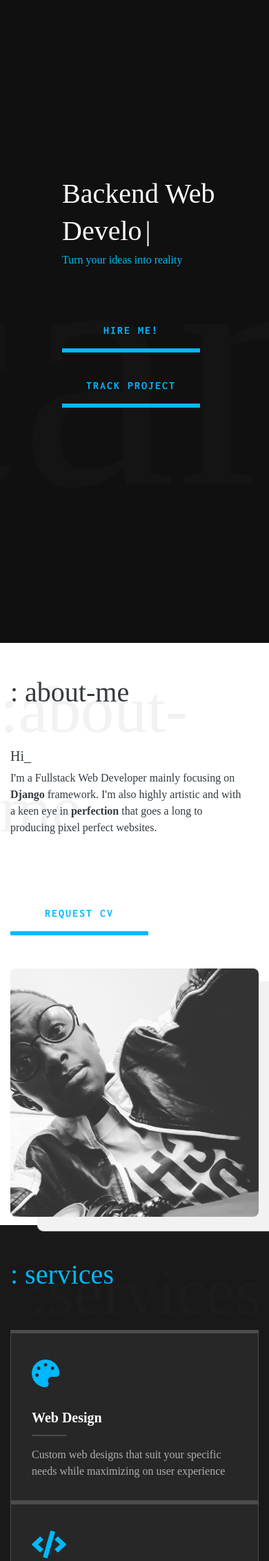
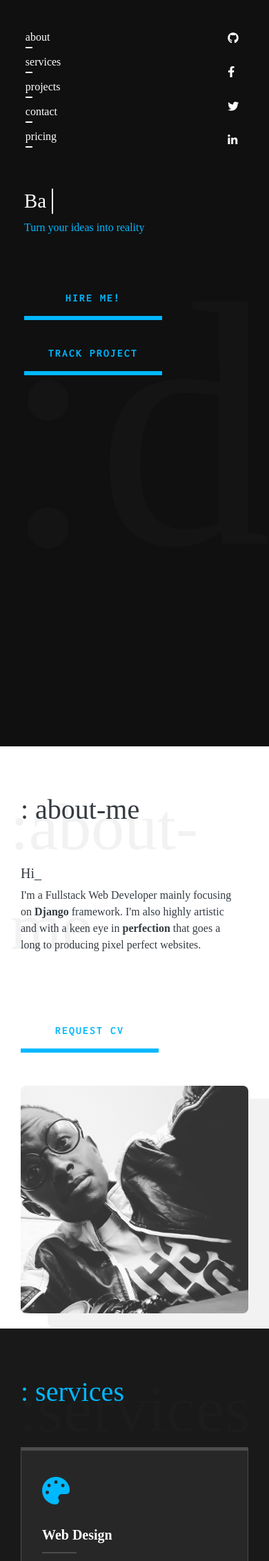
Before and after one commit to itsDuncan/portfolio, a Django app: page / in a window 390 px wide; the page is wider, and only the part inside the window is pictured. Shown: the top 2263 px of that part at 69% size. Run offline with Django 3.2, Linux system fonts and the light colour scheme; some libraries are stand-ins or nearby versions; some web fonts are replaced.

Commit message:
576 Responsiveness

```diff
--- a/home/static/home/css/navbar.css
+++ b/home/static/home/css/navbar.css
@@ -9,6 +9,7 @@
 .navbar {
 	font-family: Raleway-SemiBold;
 	padding: 1.5rem 1rem;
+	z-index: 5;
 }
 
 .navbar-transparent {
@@ -79,6 +80,11 @@
 	margin-right: 1.3rem;
 }
 
+.socials a {
+	padding: .5rem!important;
+	margin: .5rem!important;
+}
+
 .socials a:hover, .socials a:active, .socials a:focus {
 	border-bottom: none;
 }
--- a/home/static/home/css/portfolio.css
+++ b/home/static/home/css/portfolio.css
@@ -33,10 +33,11 @@
 }
 
 html {
-	width: 100vw;
+	width: 100%;
 }
 
 body {
+	width: 100%;
 	background-color: var(--black);
 	font-family: Raleway-SemiBold;
 	overflow-x: hidden;
@@ -45,6 +46,7 @@ body {
 
 section {
 	min-height: 100vh;
+	padding: 20px 15px;
 }
 
 a {
@@ -61,6 +63,8 @@ ul {
 	z-index: 5;
 	padding-top: 20vh;
 	margin-left: 75px;
+	padding-left: 0;
+	padding-right: 0;
 }
 
 .btn-container {
@@ -87,9 +91,11 @@ ul {
 .big-background-letter {
 	position: absolute;
 	z-index: 0;
-	top: 18vh;
-	right: -30vw;
+	top: 25vh;
+	width: 100%;
+	padding-left: 25vw;
 	font-size: 60vh;
+	overflow-x: hidden;
 	font-family: Raleway-Bold;
 	color: rgba(68,68,68,.07);
 	-webkit-user-select: none;
@@ -103,6 +109,7 @@ ul {
 	z-index: 0;
 	top: 3vh;
 	right: 3vw;
+	overflow-x: hidden;
 	font-size: 6rem;
 	font-family: Raleway-ExtraBold;
 	color: rgba(68, 68, 68, 0.07);
@@ -123,14 +130,18 @@ ul {
 	padding-bottom: 3rem;
 }
 
-#footer {
-	background-color: #fff;
-	color: var(--black);
+#contact {
 	min-height: auto;
 }
 
 #services {
 	background-color: #191919;
+}
+
+#footer {
+	background-color: #fff;
+	color: var(--black);
+	min-height: auto;
 }
 
 .text-grey {
@@ -167,6 +178,7 @@ ul {
 	background: #272727;
 	-webkit-transition: all .4s ease-out;
 	transition: all .4s ease-out;
+	margin-bottom: 15px;
 }
 
 .service:hover {
@@ -352,3 +364,40 @@ footer {
 	color: var(--blue);
 	text-decoration: none;
 }
+
+@media (max-width: 576px){
+	.main-text {
+		margin-left: 0px;
+		padding-top: 0px;
+		padding-right: 0px;
+		padding-left: 20px;
+	}
+
+	#typed {
+		font-size: 1.8rem;
+	}
+
+	.navbar ul {
+		padding-left: 0px;
+	}
+
+	.socials {
+		position: absolute;
+		display: inline-grid;
+		padding-top: 1rem;
+		right: 15px;
+		top: 15px;
+	}
+
+	.socials a {
+		padding: .4rem!important;
+		margin: .4rem!important;
+	}
+
+	.big-background-letter {
+		right: 0;
+		overflow-x: hidden;
+		padding-left: 0px;
+		top: unset;
+	}
+}
--- a/home/templates/home/includes/landing.html
+++ b/home/templates/home/includes/landing.html
@@ -7,12 +7,12 @@
 <section id="landing">
 	<div class="container main-text">
 		<div id="typed-strings" class="text-container">
-			<h1 class="text-block-header">Frontend Web Developer</h1>
-			<h1 class="text-block-header">Backend Web Developer</h1>
-			<h1 class="text-block-header">User Interface Designer</h1>
+			<h1 class="text-block-header">Frontend Developer</h1>
+			<h1 class="text-block-header">Backend Developer</h1>
+			<h1 class="text-block-header">UI Designer</h1>
 			<h1 class="text-block-header">Graphic Designer</h1>
 			<h1 class="text-block-header">Mobile Developer</h1>
-			<h1 class="text-block-header">Fullstack Web Developer</h1>
+			<h1 class="text-block-header">Fullstack Developer</h1>
 		</div>
 		<h1 id="typed"></h1>
 		<div class="text-container">
--- a/home/templates/home/includes/navbar.html
+++ b/home/templates/home/includes/navbar.html
@@ -1,10 +1,6 @@
 <nav class="navbar navbar-expand-lg navbar-transparent">
 
-	<button class="navbar-toggler" type="button" data-toggle="collapse" data-target="#navbarSupportedContent" aria-controls="navbarSupportedContent" aria-expanded="false" aria-label="Toggle navigation">
-		<span class="navbar-toggler-icon"></span>
-	</button>
-
-	<div class="collapse navbar-collapse" id="navbarSupportedContent">
+	<div class="collapse navbar-collapse show" id="navbarSupportedContent">
 		<ul class="navbar-nav mr-auto">
 			<li class="nav-item active">
 				<a class="nav-link" href="#about">about</a>
@@ -23,13 +19,13 @@
 			</li>
 		</ul>
 		<span class="navbar-text socials mr-3">
-			<a href="https://github.com/itsDuncan" target='_blank' class="p-2 m-2"><i class="fab fa-github white-text mr-lg-4"> </i></a>
+			<a href="https://github.com/itsDuncan" target='_blank'><i class="fab fa-github white-text mr-lg-4"> </i></a>
 
-			<a href="https://github.com/itsDuncan" target='_blank' class="p-2 m-2 ml-0"><i class="fab fa-facebook-f white-text mr-lg-4"> </i></a>
+			<a href="https://github.com/itsDuncan" target='_blank'><i class="fab fa-facebook-f white-text mr-lg-4"> </i></a>
 
-			<a href="https://github.com/itsDuncan" target='_blank' class="p-2 m-2"><i class="fab fa-twitter white-text mr-lg-4"> </i></a>
+			<a href="https://github.com/itsDuncan" target='_blank'><i class="fab fa-twitter white-text mr-lg-4"> </i></a>
 
-			<a href="https://github.com/itsDuncan" target='_blank' class="p-2 m-2"><i class="fab fa-linkedin-in white-text mr-lg-4"> </i></a>
+			<a href="https://github.com/itsDuncan" target='_blank'><i class="fab fa-linkedin-in white-text mr-lg-4"> </i></a>
 		</span>
 	</div>
 </nav>
```
